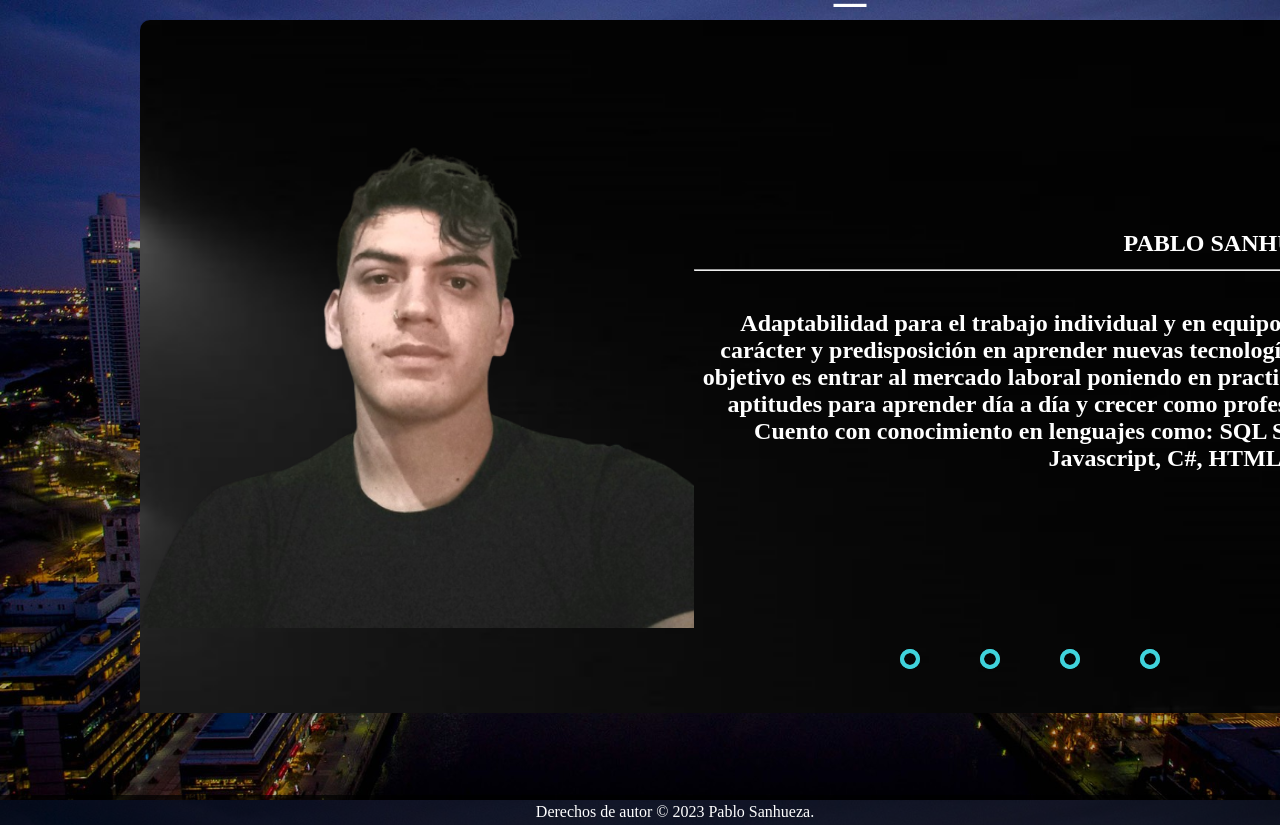
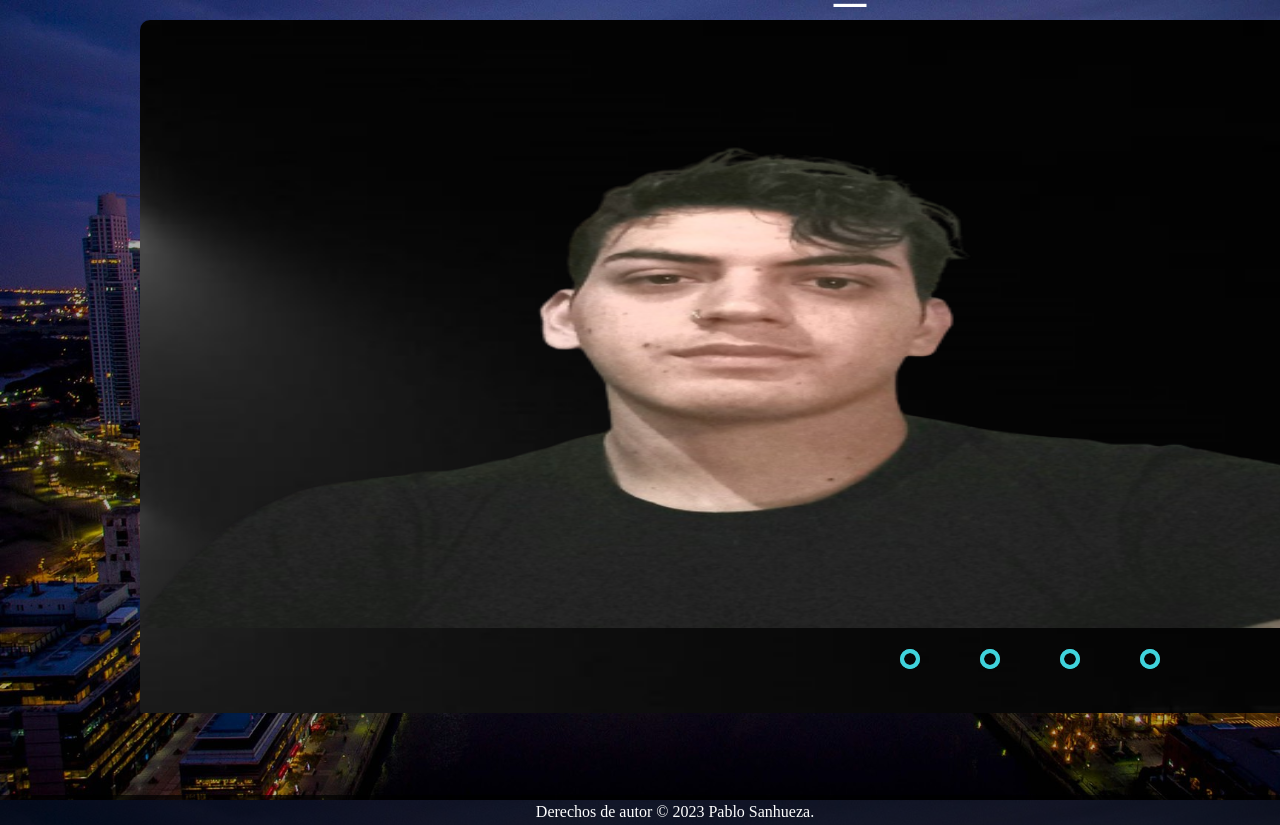
Before and after one commit to pablosnhz/portfolio, a plain HTML site: page index.html in a window 1280 px wide. Shown: the top 825 px of the page. Drawn offline with Linux system fonts and the light colour scheme.

Commit message:
efectuando cambios temporales

```diff
--- a/index.html
+++ b/index.html
@@ -31,13 +31,7 @@
               <img src="fondo1.jpg" alt="">
               <div class="image-overlay">
                 <img  src="miafoto.png" alt="" class="foreground-image">
-                <h1>
-                    PABLO SANHUEZA
-                    <hr>
-                    <br>
-                    Adaptabilidad para el trabajo individual y en equipo, buen carácter y predisposición en aprender nuevas tecnologías.
-                    Mi objetivo es entrar al mercado laboral poniendo en practica mis aptitudes para aprender día a día y crecer como profesional. Cuento con conocimiento en lenguajes como: SQL Server, Javascript, C#, HTML, CSS.
-                </h1>
+
             </div>
         </div>
 
```
